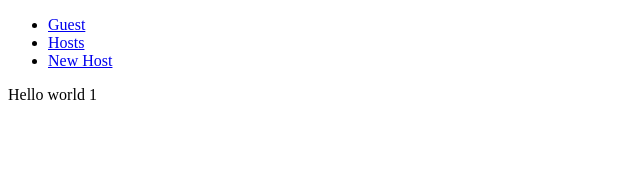
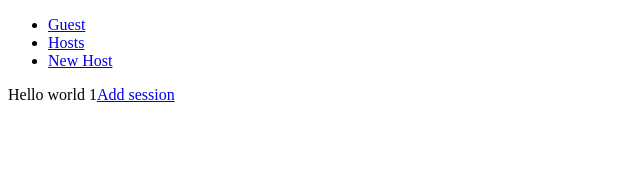
Before and after one commit to octohotdogs/Wyft, a React app: page /hosts/1 in a window 1280 px wide. Shown: the top 176 px of the page, without its empty margins (0-640 px from the left). Built offline with nearby package versions, Linux system fonts and the light colour scheme; no server answers; the HTML template or start-up script is replaced by a standard one.

Commit message:
add link to go to create new session page

```diff
--- a/client/src/components/HostInfoDetail.jsx
+++ b/client/src/components/HostInfoDetail.jsx
@@ -6,6 +6,8 @@
 
 import React from 'react';
 import $ from 'jquery';
+import SessionsAdd  from './SessionsAdd.jsx'
+import {Link} from 'react-router-dom';
 
 class HostInfoDetail extends React.Component {
 	constructor(props) {
@@ -32,6 +34,9 @@ class HostInfoDetail extends React.Component {
 			// Use .map to render all the Host sessions
 			<div>
 				Hello world {this.props.hostId}
+				<Link to={`/hosts/${this.state.hostId}/sessions/new`}>
+					Add session
+				</Link>
 			</div>
 		)
 	}
```
